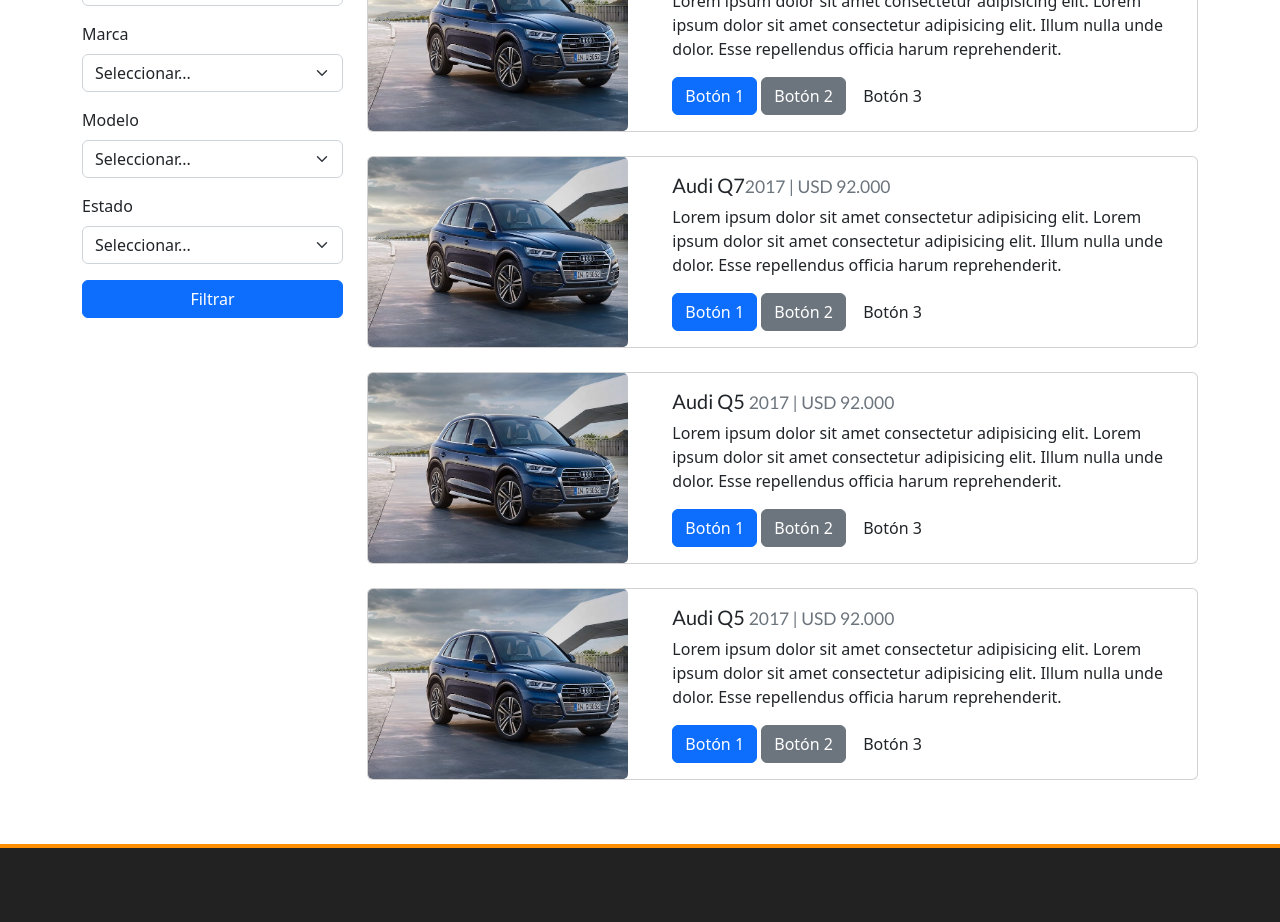
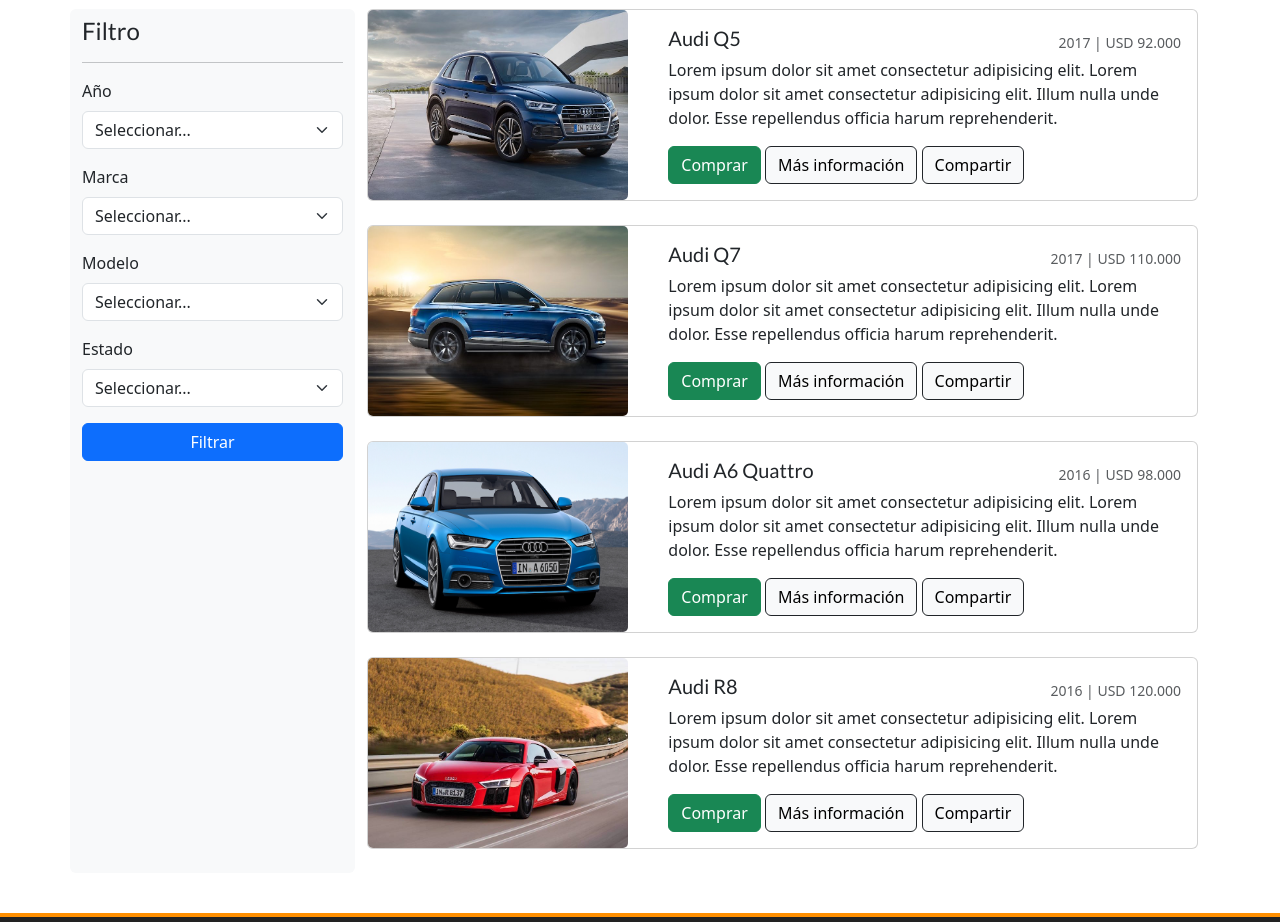
Before and after one commit to EstebanBarthe/animaProyect, a plain HTML site: page ventas.html in a window 1280 px wide. Shown: the part 172-1094 px from the top of the page. Drawn offline with nearby package versions, Linux system fonts and the light colour scheme; a script that the page names is missing.

Commit message:
Cambios cards

```diff
--- a/css/styles.css
+++ b/css/styles.css
@@ -113,13 +113,15 @@ max-height: 444px;
   color: #eeeeee;
   text-decoration: none;
 }
-.mycard .card-body {
-  padding-left: 20px; /* o cualquier otro valor que desees */
-}
 .object-fit-cover {
   object-fit: cover;
 }
-.custom-padding {
-  padding-top: 20px;  /* Ajusta como necesites para mover el texto hacia abajo */
-  padding-left: 20px; /* Ajusta como necesites para mover el texto hacia la derecha */
-}
+
+@media (max-width: 767px) {
+  .mycard {
+    width: 80vw;
+    display: block;
+    justify-content: center;
+    text-align: center;
+  }
+ }
--- a/ventas.html
+++ b/ventas.html
@@ -13,7 +13,6 @@
       crossorigin="anonymous" />
 
     <!-- CSS Font Awesome -->
-    <link href="https://cdn.jsdelivr.net/npm/bootstrap@5.2.3/dist/css/bootstrap.min.css" rel="stylesheet" integrity="sha384-rbsA2VBKQhggwzxH7pPCaAqO46MgnOM80zW1RWuH61DGLwZJEdK2Kadq2F9CUG65" crossorigin="anonymous">
 
     <link
       rel="stylesheet"
@@ -78,7 +77,12 @@
 
     <div class="container mt-5">
       <div class="row">
-        <div class="col-md-3 form-section">
+        <h1>Ventas</h1>
+
+        <hr />
+        <div class="col-md-3 bg-light rounded form-section">
+          <h4 class="mt-2">Filtro</h4>
+          <hr />
           <div class="mb-3">
             <label for="anio" class="form-label">Año</label>
             <select class="form-select" id="anio">
@@ -112,88 +116,145 @@
           </div>
         </div>
 
-
-
         <!-- Columna de la derecha para todas las tarjetas -->
         <div class="col-9">
           <div class="card mycard mb-4">
             <div class="row no-gutters">
               <div class="col-xl-4 col-md-12">
-                          <img src="img/cars_sales/audi_q5_2017.jpg" class="card-img h-100" alt="Audi Q5" />
+                <img
+                  src="img/cars_sales/audi_q5_2017.jpg"
+                  class="card-img h-100"
+                  alt="Audi Q5" />
               </div>
               <div class="col-8">
-                          <div class="card-body fs-6 custom-padding"> <!-- Añade la clase 'custom-padding' -->
-                              <h5 class="card-title">Audi Q5 <small class="text-muted">2017 | USD 92.000</small></h5>
+                <div class="card-body fs-6 custom-padding">
+                  <div
+                    class="d-flex justify-content-between align-items-center">
+                    <!-- Añadido este div con clases de flexbox -->
+                    <h5 class="card-title mb-2">Audi Q5</h5>
+                    <!-- Eliminado el small de aquí -->
+                    <small class="text-muted">2017 | USD 92.000</small>
+                    <!-- Movido el small fuera del h5 -->
+                  </div>
                   <p class="card-text">
-                                  Lorem ipsum dolor sit amet consectetur adipisicing elit. Lorem ipsum dolor sit amet consectetur adipisicing elit. Illum nulla unde dolor. Esse repellendus officia harum reprehenderit.
+                    Lorem ipsum dolor sit amet consectetur adipisicing elit.
+                    Lorem ipsum dolor sit amet consectetur adipisicing elit.
+                    Illum nulla unde dolor. Esse repellendus officia harum
+                    reprehenderit.
                   </p>
-                              <button id="btn1" class="btn btn-primary">Botón 1</button>
-                              <button id="btn2" class="btn btn-secondary">Botón 2</button>
-                              <button id="btn3" class="btn btn-tertiary">Botón 3</button>
+                  <button id="btn1" class="btn btn-success">Comprar</button>
+                  <button id="btn2" class="btn btn-light border-dark">
+                    Más información
+                  </button>
+                  <button id="btn3" class="btn btn-light border-dark">
+                    Compartir
+                  </button>
                 </div>
               </div>
             </div>
           </div>
 
-                  <div class="card mb-4 mycard ">
-                    <div class="row no-glutters ">
+          <div class="card mb-4 mycard">
+            <div class="row no-glutters">
               <div class="col-xl-4 col-md-12">
-                            <img src="img/cars_sales/audi_q5_2017.jpg" class="card-img h-100" alt="Audi Q5" />
+                <img
+                  src="img/cars_sales/audi_q7_2017.jpg"
+                  class="card-img h-100"
+                  alt="Audi Q7" />
               </div>
               <div class="col-8">
                 <div class="card-body">
-                                <h5 class="card-title">Audi Q7<small class="text-muted">2017 | USD 92.000</small></h5>
+                  <div
+                    class="d-flex justify-content-between align-items-center">
+                    <h5 class="card-title mb-2">Audi Q7</h5>
+                    <small class="text-muted">2017 | USD 110.000</small>
+                  </div>
 
                   <p class="card-text">
-                                  Lorem ipsum dolor sit amet consectetur adipisicing elit. Lorem ipsum dolor sit amet consectetur adipisicing elit. Illum nulla unde dolor. Esse repellendus officia harum reprehenderit.
+                    Lorem ipsum dolor sit amet consectetur adipisicing elit.
+                    Lorem ipsum dolor sit amet consectetur adipisicing elit.
+                    Illum nulla unde dolor. Esse repellendus officia harum
+                    reprehenderit.
                   </p>
 
-                                <button id="btn1" class="btn btn-primary">Botón 1</button>
-                                <button id="btn2" class="btn btn-secondary">Botón 2</button>
-                                <button id="btn3" class="btn btn-tertiary">Botón 3</button>
+                  <button id="btn1" class="btn btn-success">Comprar</button>
+                  <button id="btn2" class="btn btn-light border-dark">
+                    Más información
+                  </button>
+                  <button id="btn3" class="btn btn-light border-dark">
+                    Compartir
+                  </button>
                 </div>
               </div>
             </div>
           </div>
-                <div class="card mycard mb-4">
+
+          <div class="card mycard mb-4 mx-auto">
             <div class="row">
               <div class="col-xl-4 col-md-12">
-                          <img src="img/cars_sales/audi_q5_2017.jpg" class="card-img h-100" alt="Audi Q5" />
+                <img
+                  src="img/cars_sales/audi_a6_quattro_2016.jpg"
+                  class="card-img h-100"
+                  alt="Audi Q5" />
               </div>
               <div class="col-8">
-                        <div class="card-body">
-                            <h5 class="card-title">Audi Q5 <small class="text-muted">2017 | USD 92.000</small></h5>
+                <div class="card-body text-xs-center">
+                  <div
+                    class="d-flex justify-content-between align-items-center">
+                    <h5 class="card-title mb-2">Audi A6 Quattro</h5>
+                    <small class="text-muted">2016 | USD 98.000</small>
+                  </div>
                   <p class="card-text">
-                              Lorem ipsum dolor sit amet consectetur adipisicing elit. Lorem ipsum dolor sit amet consectetur adipisicing elit. Illum nulla unde dolor. Esse repellendus officia harum reprehenderit.
+                    Lorem ipsum dolor sit amet consectetur adipisicing elit.
+                    Lorem ipsum dolor sit amet consectetur adipisicing elit.
+                    Illum nulla unde dolor. Esse repellendus officia harum
+                    reprehenderit.
                   </p>
-                            <button id="btn1" class="btn btn-primary">Botón 1</button>
-                            <button id="btn2" class="btn btn-secondary">Botón 2</button>
-                            <button id="btn3" class="btn btn-tertiary">Botón 3</button>
+                  <button id="btn1" class="btn btn-success">Comprar</button>
+                  <button id="btn2" class="btn btn-light border-dark">
+                    Más información
+                  </button>
+                  <button id="btn3" class="btn btn-light border-dark">
+                    Compartir
+                  </button>
                 </div>
               </div>
             </div>
           </div>
+
           <div class="card mycard mb-4">
             <div class="row no-gutters">
               <div class="col-xl-4 col-md-12">
-                        <img src="img/cars_sales/audi_q5_2017.jpg" class="card-img h-100" alt="Audi Q5" />
+                <img
+                  src="img/cars_sales/audi_r8_2016.jpg"
+                  class="card-img h-100"
+                  alt="Audi Q5" />
               </div>
               <div class="col-8">
                 <div class="card-body">
-                        <h5 class="card-title">Audi Q5 <small class="text-muted">2017 | USD 92.000</small></h5>
+                  <div
+                    class="d-flex justify-content-between align-items-center">
+                    <h5 class="card-title mb-2">Audi R8</h5>
+                    <small class="text-muted">2016 | USD 120.000</small>
+                  </div>
                   <p class="card-text">
-                          Lorem ipsum dolor sit amet consectetur adipisicing elit. Lorem ipsum dolor sit amet consectetur adipisicing elit. Illum nulla unde dolor. Esse repellendus officia harum reprehenderit.
+                    Lorem ipsum dolor sit amet consectetur adipisicing elit.
+                    Lorem ipsum dolor sit amet consectetur adipisicing elit.
+                    Illum nulla unde dolor. Esse repellendus officia harum
+                    reprehenderit.
                   </p>
-                        <button id="btn1" class="btn btn-primary">Botón 1</button>
-                        <button id="btn2" class="btn btn-secondary">Botón 2</button>
-                        <button id="btn3" class="btn btn-tertiary">Botón 3</button>
+                  <button id="btn1" class="btn btn-success">Comprar</button>
+                  <button id="btn2" class="btn btn-light border-dark">
+                    Más información
+                  </button>
+                  <button id="btn3" class="btn btn-light border-dark">
+                    Compartir
+                  </button>
                 </div>
               </div>
             </div>
           </div>
         </div>
-
-
       </div>
     </div>
     <div id="footer">
```
Lines whose indentation alone changed are shown as unchanged.
